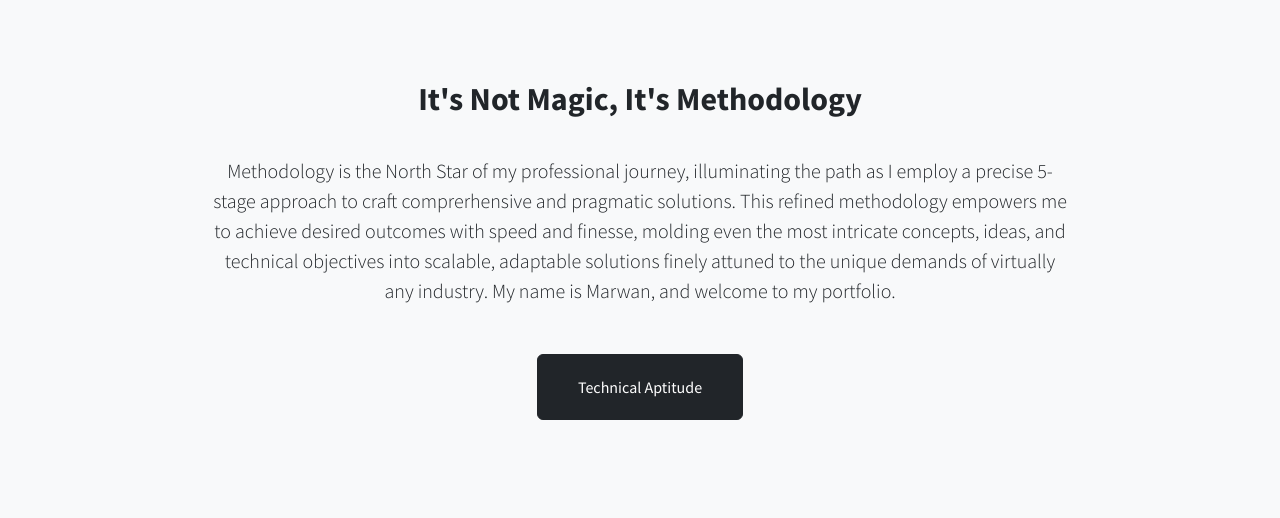
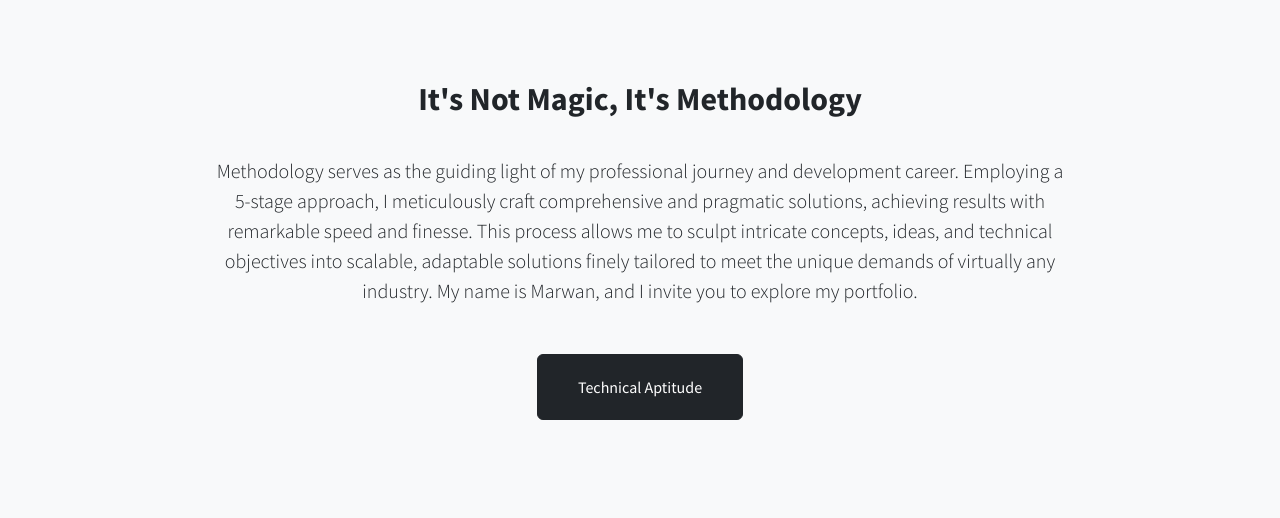
Before and after one commit to marwanfmostafa/Portfolio-WIP, a plain HTML site: page index.html in a window 1280 px wide. Shown: the part 840-1358 px from the top of the page. Drawn offline with nearby package versions, Linux system fonts and the light colour scheme.

Commit message:
update to index

```diff
--- a/index.html
+++ b/index.html
@@ -48,7 +48,7 @@
                     <div class="col-lg-10">
                        <h2>It's Not Magic, It's Methodology</h2>
                         <p class="lead mb-5"><br>
-                            Methodology is the North Star of my professional journey, illuminating the path as I employ a precise 5-stage approach to craft comprerhensive and pragmatic solutions. This refined methodology empowers me to achieve desired outcomes with speed and finesse, molding even the most intricate concepts, ideas, and technical objectives into scalable, adaptable solutions finely attuned to the unique demands of virtually any industry. My name is Marwan, and welcome to my portfolio.
+                            Methodology serves as the guiding light of my professional journey and development career. Employing a 5-stage approach, I meticulously craft comprehensive and pragmatic solutions, achieving results with remarkable speed and finesse. This process allows me to sculpt intricate concepts, ideas, and technical objectives into scalable, adaptable solutions finely tailored to meet the unique demands of virtually any industry. My name is Marwan, and I invite you to explore my portfolio.
                            <!--<a href="https://unsplash.com/">Unsplash</a>-->
 
                            <div style="text-align: center;">
```
Also changed, not shown: assets/img/5d.png.
